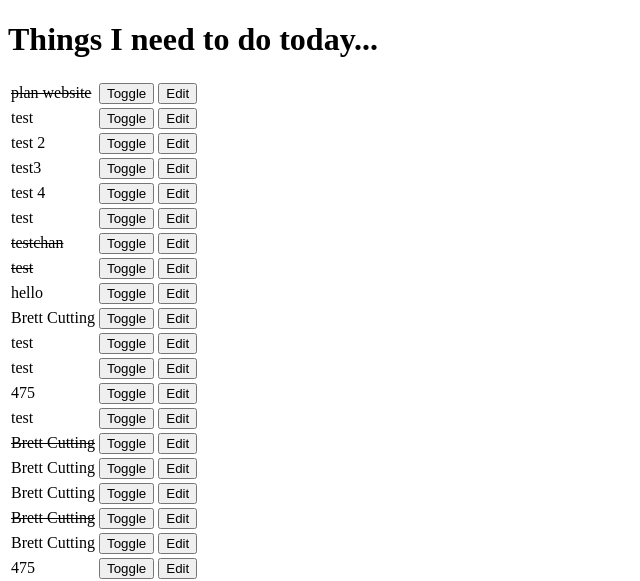
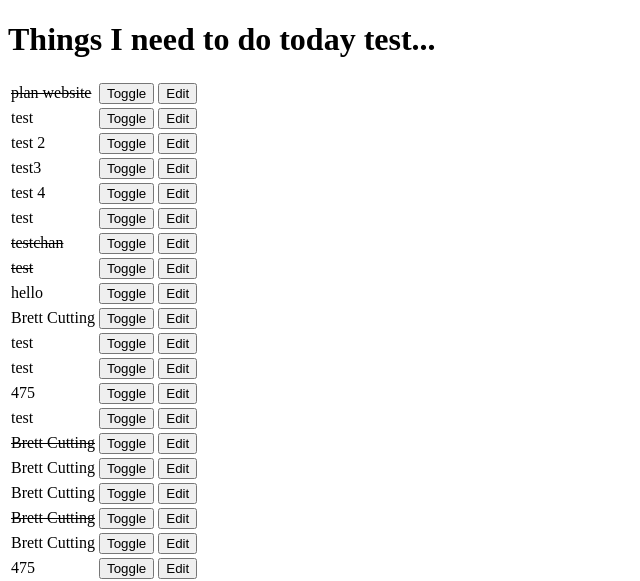
Before and after one commit to brettcutt/django_todo1, a Django app: page / in a window 1280 px wide. Shown: the top 581 px of the page, without its empty margins (0-640 px from the left). Run offline with Django 3.2, Linux system fonts and the light colour scheme; data comes from the database, SQL or seed files in the repository.

Commit message:
heroku test

```diff
--- a/todo/templates/todo_list.html
+++ b/todo/templates/todo_list.html
@@ -7,7 +7,7 @@
         <title>Document</title>
     </head>
     <body>
-        <h1>Things I need to do today...</h1>
+        <h1>Things I need to do today test...</h1>
 
         <table>
 
```
